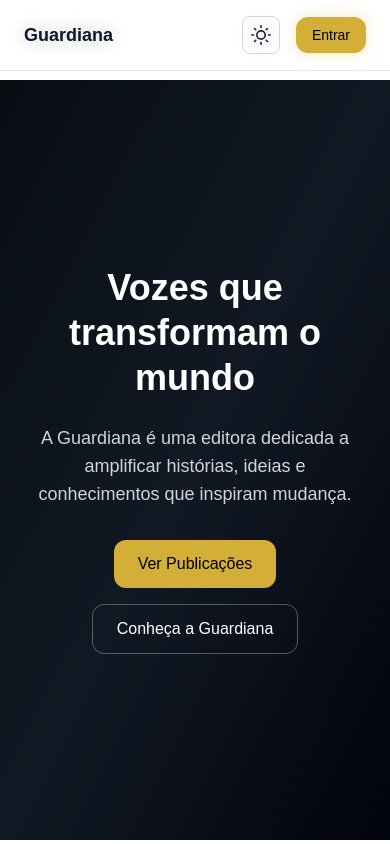
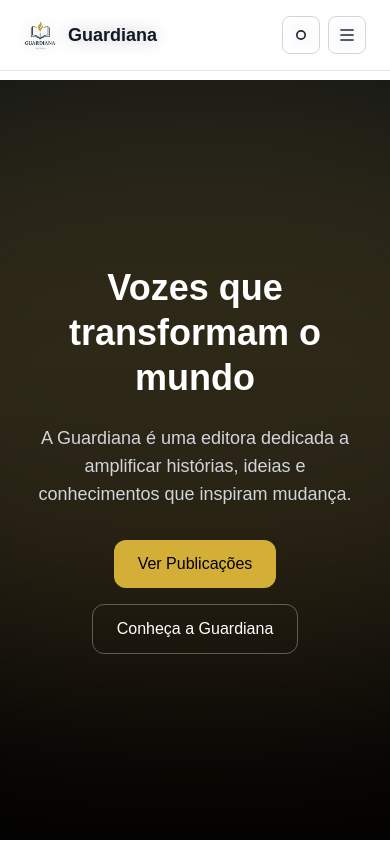
Before and after one commit to marcelo-marcal/guardiana-web, a Next.js app: page / in a window 390 px wide. Shown: the top 844 px of the page. Built offline with nearby package versions, Linux system fonts and the light colour scheme.

Commit message:
fixing code

```diff
--- a/src/components/layout/Header.tsx
+++ b/src/components/layout/Header.tsx
@@ -1,4 +1,4 @@
-"use client"; // Permite usar estado e eventos no React (lado do cliente)
+"use client";
 
 import Link from "next/link";
 import { useEffect, useState } from "react";
@@ -10,7 +10,12 @@ export default function Header() {
     const [darkMode, setDarkMode] = useState(false);
 
     // ================================
-    // Define tema ao carregar (PADRÃO = LIGHT)
+    // Estado do menu mobile
+    // ================================
+    const [menuOpen, setMenuOpen] = useState(false);
+
+    // ================================
+    //  Tema padrão LIGHT
     // ================================
     useEffect(() => {
         const savedTheme = localStorage.getItem("theme");
@@ -19,7 +24,6 @@ export default function Header() {
             document.documentElement.classList.add("dark");
             setDarkMode(true);
         } else {
-            // padrão agora é LIGHT
             document.documentElement.classList.remove("dark");
             setDarkMode(false);
         }
@@ -41,21 +45,28 @@ export default function Header() {
     };
 
     return (
-        // ================================
-        // Header fixo com efeito glass
-        // ================================
         <header className="w-full fixed top-0 z-50 border-b border-gray-200 dark:border-white/10 bg-white/70 dark:bg-[#0F1720]/70 backdrop-blur">
-            {/* Container */}
             <div className="max-w-7xl mx-auto flex items-center justify-between px-6 py-4">
                 {/* ================================
-                 Logo / Nome (CORRIGIDO)
+                 LOGO + NOME (NOVO)
                 ================================ */}
-                <div className="text-lg font-semibold text-gray-900 dark:text-white">
-                    Guardiana
+                <div className="flex items-center gap-3 text-gray-900 dark:text-white">
+                    {/* LOGO COM AJUSTE AUTOMÁTICO */}
+                    <img
+                        src="/logo02.png"
+                        alt="Logo Guardiana"
+                        className="
+                            w-8 h-8 object-contain
+                            transition
+                            dark:brightness-0 dark:invert
+                        "
+                    />
+
+                    <span className="text-lg font-semibold">Guardiana</span>
                 </div>
 
                 {/* ================================
-                    Menu
+                 MENU DESKTOP
                 ================================ */}
                 <nav className="hidden md:flex gap-8 text-sm text-gray-800 dark:text-white">
                     <Link href="/" className="hover:text-[#D4AF37] transition">
@@ -88,58 +99,113 @@ export default function Header() {
                 </nav>
 
                 {/* ================================
-                 Ações (tema + login)
+                  AÇÕES
                 ================================ */}
-                <div className="flex items-center gap-4">
-                    {/* Botão tema PROFISSIONAL */}
+                <div className="flex items-center gap-2">
+                    {/* BOTÃO TEMA */}
                     <button
                         onClick={toggleTheme}
                         className="p-2 rounded-lg border border-gray-300 dark:border-white/20 hover:bg-gray-100 dark:hover:bg-white/10 transition"
                     >
                         {darkMode ? (
-                            // LUA
                             <svg
-                                xmlns="http://www.w3.org/2000/svg"
                                 className="w-5 h-5 text-gray-800 dark:text-white"
                                 fill="none"
                                 viewBox="0 0 24 24"
                                 stroke="currentColor"
                             >
                                 <path
-                                    strokeLinecap="round"
-                                    strokeLinejoin="round"
                                     strokeWidth={2}
-                                    d="M21 12.79A9 9 0 0111.21 3c0 .34.02.67.05 1A7 7 0 0019 12a7 7 0 002-0.21z"
+                                    d="M21 12.79A9 9 0 0111.21 3a7 7 0 008.79 9.79z"
                                 />
                             </svg>
                         ) : (
-                            // SOL
                             <svg
-                                xmlns="http://www.w3.org/2000/svg"
                                 className="w-5 h-5 text-gray-800 dark:text-white"
                                 fill="none"
                                 viewBox="0 0 24 24"
                                 stroke="currentColor"
                             >
                                 <circle cx="12" cy="12" r="5" strokeWidth="2" />
-                                <path
-                                    strokeLinecap="round"
-                                    strokeWidth="2"
-                                    d="M12 1v2M12 21v2M4.22 4.22l1.42 1.42M18.36 18.36l1.42 1.42M1 12h2M21 12h2M4.22 19.78l1.42-1.42M18.36 5.64l1.42-1.42"
-                                />
                             </svg>
                         )}
                     </button>
 
-                    {/* Login */}
+                    {/* BOTÃO MENU MOBILE */}
+                    <button
+                        onClick={() => setMenuOpen(!menuOpen)}
+                        className="md:hidden p-2 rounded-lg border border-gray-300 dark:border-white/20"
+                    >
+                        <svg
+                            className="w-5 h-5 text-gray-800 dark:text-white"
+                            fill="none"
+                            viewBox="0 0 24 24"
+                            stroke="currentColor"
+                        >
+                            {menuOpen ? (
+                                <path
+                                    strokeWidth={2}
+                                    d="M6 18L18 6M6 6l12 12"
+                                />
+                            ) : (
+                                <path
+                                    strokeWidth={2}
+                                    d="M4 6h16M4 12h16M4 18h16"
+                                />
+                            )}
+                        </svg>
+                    </button>
+
+                    {/* LOGIN (DESKTOP) */}
                     <Link
                         href="/login"
-                        className="bg-[#D4AF37] text-black px-4 py-2 rounded-xl text-sm font-medium hover:opacity-90 transition"
+                        className="hidden md:block bg-[#D4AF37] text-black px-4 py-2 rounded-xl text-sm font-medium hover:opacity-90 transition"
                     >
                         Entrar
                     </Link>
                 </div>
             </div>
+
+            {/* ================================
+                MENU MOBILE DROPDOWN
+            ================================ */}
+            {menuOpen && (
+                <div className="md:hidden px-6 pb-6 pt-2 bg-white dark:bg-[#020617] border-t border-gray-200 dark:border-white/10">
+                    <div className="flex flex-col gap-4 text-gray-800 dark:text-white">
+                        <Link href="/" onClick={() => setMenuOpen(false)}>
+                            Início
+                        </Link>
+                        <Link href="#sobre" onClick={() => setMenuOpen(false)}>
+                            Sobre
+                        </Link>
+                        <Link
+                            href="#publicacoes"
+                            onClick={() => setMenuOpen(false)}
+                        >
+                            Publicações
+                        </Link>
+                        <Link
+                            href="/autores"
+                            onClick={() => setMenuOpen(false)}
+                        >
+                            Autoras
+                        </Link>
+                        <Link
+                            href="/contato"
+                            onClick={() => setMenuOpen(false)}
+                        >
+                            Contato
+                        </Link>
+
+                        <Link
+                            href="/login"
+                            className="bg-[#D4AF37] text-black px-4 py-2 rounded-xl text-sm font-medium text-center"
+                        >
+                            Entrar
+                        </Link>
+                    </div>
+                </div>
+            )}
         </header>
     );
 }
--- a/src/components/sections/Hero.tsx
+++ b/src/components/sections/Hero.tsx
@@ -4,35 +4,57 @@ import Link from "next/link";
 
 export default function Hero() {
     return (
-        // Seção principal ocupando quase toda a tela
+        // ================================
+        // HERO PRINCIPAL
+        // ================================
         <section className="relative w-full h-[90vh] flex items-center justify-center overflow-hidden">
-            {/* Background (imagem ou gradiente) */}
+            {/* ================================
+               FUNDO BASE (escuro elegante)
+            ================================= */}
             <div className="absolute inset-0">
-                {/* Se quiser usar imagem depois: coloque em /public e troque aqui */}
-                <div className="w-full h-full bg-gradient-to-br from-[#0F1720] via-[#1E293B] to-[#020617] dark:from-black dark:via-[#020617] dark:to-black" />
+                <div className="w-full h-full bg-gradient-to-b from-[#0F1720] via-[#020617] to-black" />
 
-                {/* Overlay escuro suave para dar contraste */}
+                {/* Overlay escuro para contraste */}
                 <div className="absolute inset-0 bg-black/40" />
             </div>
 
-            {/* Conteúdo central */}
+            {/* ================================
+               LUZ DE CIMA (efeito abajur/lareira)
+               - radial vindo do topo
+               - cor dourada (#D4AF37)
+            ================================= */}
+            <div className="absolute inset-0 pointer-events-none">
+                <div
+                    className="
+                        absolute top-0 left-1/2 -translate-x-1/2
+                        w-[900px] h-[600px]
+                        bg-[#D4AF37]/20
+                        blur-[120px]
+                        rounded-full
+                    "
+                />
+            </div>
+
+            {/* ================================
+               CONTEÚDO
+            ================================= */}
             <div className="relative z-10 text-center px-6 max-w-3xl">
-                {/* Título principal */}
+                {/* TÍTULO */}
                 <h1 className="text-4xl md:text-6xl font-bold leading-tight text-white">
                     Vozes que transformam o mundo
                 </h1>
 
-                {/* Subtítulo */}
+                {/* SUBTÍTULO */}
                 <p className="mt-6 text-lg md:text-xl text-gray-300">
                     A Guardiana é uma editora dedicada a amplificar histórias,
                     ideias e conhecimentos que inspiram mudança.
                 </p>
 
-                {/* Botões de ação */}
+                {/* BOTÕES */}
                 <div className="mt-8 flex flex-col md:flex-row items-center justify-center gap-4">
                     {/* CTA principal */}
                     <Link
-                        href="/publicacoes"
+                        href="#publicacoes"
                         className="bg-[#D4AF37] text-black px-6 py-3 rounded-xl font-medium hover:opacity-90 transition"
                     >
                         Ver Publicações
@@ -40,7 +62,7 @@ export default function Hero() {
 
                     {/* CTA secundário */}
                     <Link
-                        href="/sobre"
+                        href="#sobre"
                         className="border border-white/30 text-white px-6 py-3 rounded-xl hover:bg-white/10 transition"
                     >
                         Conheça a Guardiana
```
Also changed, not shown: public/logo02.png (added).
